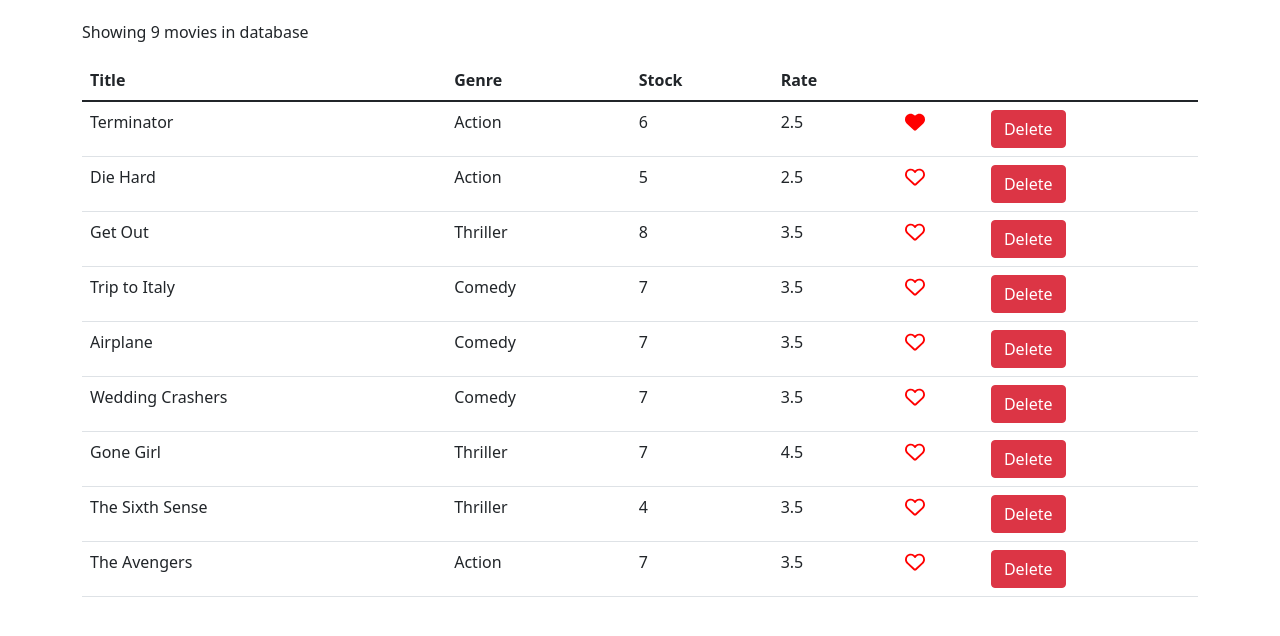
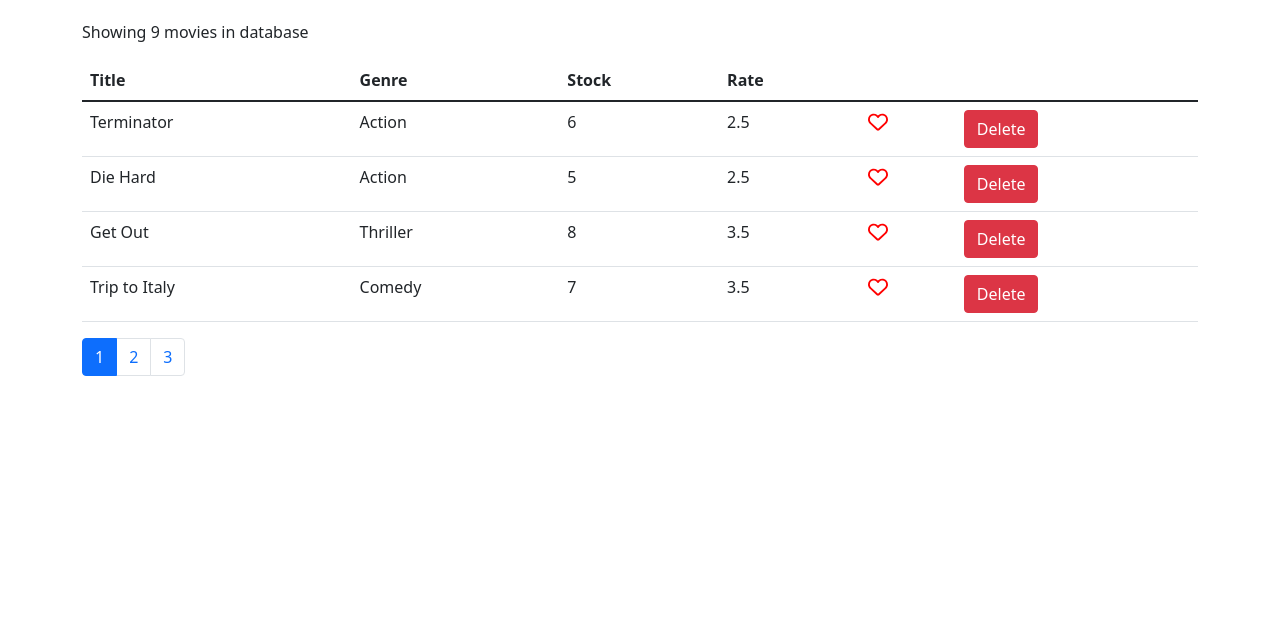
Before and after one commit to Lugofr01/mezanivid, a React (Create React App) app: page / in a window 1280 px wide. Shown: the top 636 px of the page. Built offline with nearby package versions, Linux system fonts and the light colour scheme.

Commit message:
Test Props

```diff
--- a/package.json
+++ b/package.json
@@ -13,10 +13,12 @@
     "babel-plugin-macros": "^3.1.0",
     "bootstrap": "^5.1.3",
     "font-awesome": "^4.7.0",
+    "lodash": "^4.17.21",
+    "prop-types": "^15.8.1",
     "react": "^18.1.0",
     "react-bootstrap": "^2.4.0",
     "react-dom": "^18.1.0",
-    "react-scripts": "^5.0.1",
+    "react-scripts": "^2.1.3",
     "web-vitals": "^2.1.4"
   },
   "scripts": {
--- /dev/null
+++ b/src/components/common/pagination.jsx
@@ -0,0 +1,41 @@
+import _ from "lodash";
+import React from "react";
+import PropTypes from "prop-types";
+
+
+const Pagination = (props) => {
+  const { itemsCount, pageSize, onPageChange, currentPage } = props;
+  console.log(currentPage);
+
+  const pagesCount = Math.ceil(itemsCount / pageSize);
+
+  if (pagesCount === 1) return null;
+  const pages = _.range(1, pagesCount + 1);
+
+  return (
+    <nav>
+      <ul className="pagination">
+        {pages.map((page) => (
+          <li
+            key={page}
+            className={page === currentPage ? "page-item active" : "page-item"}
+          >
+            <a className="page-link" onClick={() => onPageChange(page)}>
+              {" "}
+              {page}
+            </a>
+          </li>
+        ))}
+      </ul>
+    </nav>
+  );
+};
+
+Pagination.propTypes = {
+  itemsCount: PropTypes.number.isRequired,
+  pageSize: PropTypes.number.isRequired,
+  onPageChange: PropTypes.func.isRequired,
+  currentPage: PropTypes.number.isRequired,
+};
+
+export default Pagination;
--- a/src/components/movies.jsx
+++ b/src/components/movies.jsx
@@ -1,10 +1,15 @@
 import React, { Component } from "react";
 import { getMovies } from "../services/fakeMovieService";
 import Like from "./common/Like";
+import Pagination from "./common/pagination";
+import _ from "lodash";
+import { paginate } from "../utils/paginate";
 
 class Movies extends Component {
   state = {
     movies: getMovies(),
+    pageSize: 4,
+    currentPage: 1,
   };
 
   handleDelete = (movie) => {
@@ -21,17 +26,22 @@
     movies[index].liked = !movies[index].liked;
     this.setState({ movies });
   };
+  handlePageChange = (page) => {
+    this.setState({ currentPage: page });
+  };
 
   //   movie parameter since it gives us access for it to be deleted
 
   render() {
     const { length: count } = this.state.movies;
+    const { pageSize, currentPage, movies: allMovies } = this.state;
+    // from object destructring this.state.movies.length === count
+    if (count === 0) return <p> There are no movies in the data base</p>;
 
-    if (this.state.movies.length === 0)
-      return <p> There are no movies in the data base</p>;
+    const movies = paginate(allMovies, currentPage, pageSize);
+
     return (
       <React.Fragment>
-        <div>
         <p>Showing {this.state.movies.length} movies in database</p>
 
         <table className="table">
@@ -46,7 +56,7 @@
             </tr>
           </thead>
           <tbody>
-              {this.state.movies.map((movie) => (
+            {movies.map((movie) => (
               <tr key={movie._id}>
                 <td>{movie.title}</td>
                 <td>{movie.genre.name}</td>
@@ -72,7 +82,12 @@
             ))}
           </tbody>
         </table>
-        </div>
+        <Pagination
+          itemsCount={count}
+          pageSize={pageSize}
+          onPageChange={this.handlePageChange}
+          currentPage={currentPage}
+        />
       </React.Fragment>
     );
   }
--- a/src/services/fakeMovieService.js
+++ b/src/services/fakeMovieService.js
@@ -8,7 +8,6 @@
     numberInStock: 6,
     dailyRentalRate: 2.5,
     publishDate: "2018-01-03T19:04:28.809Z",
-    liked: true,
   },
   {
     _id: "5b21ca3eeb7f6fbccd471816",
--- /dev/null
+++ b/src/utils/paginate.js
@@ -0,0 +1,20 @@
+import _ from "lodash";
+
+export function paginate(items, pageNumber, pageSize) {
+  const startIndex = (pageNumber - 1) * pageSize;
+
+  //   lodash to take current items of stat page
+
+  //   _.slice(items, startIndex);
+
+  // ^^ method above ensures that data from array is taken and sliced for the start index
+
+  // _.take()  we take  the data which ahs been sliced
+
+  return _(items)
+    .slice(startIndex)
+    .take(pageSize)
+    .value();
+
+  // This .value makes it an array
+}
```
Also changed, not shown: 2 other files (tests, documents, lock files or other folders). Lines whose indentation alone changed are shown as unchanged.
